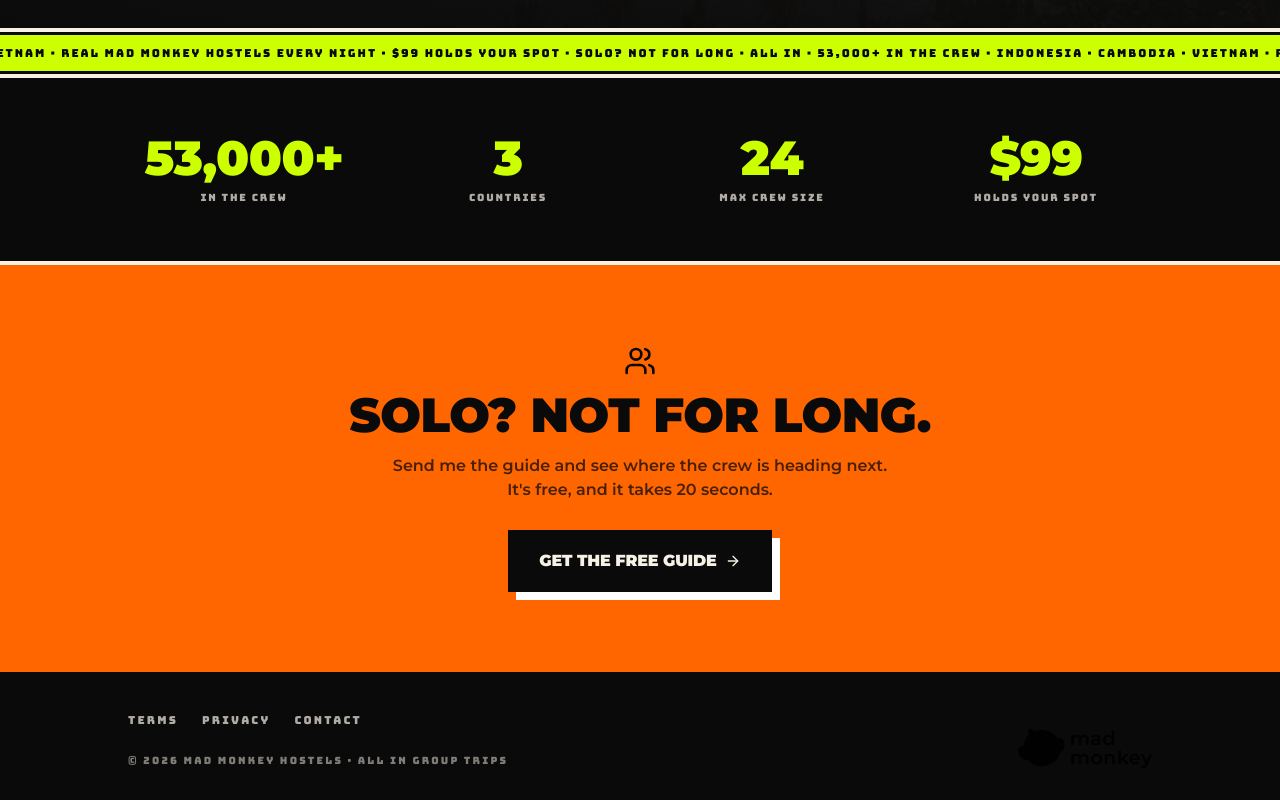
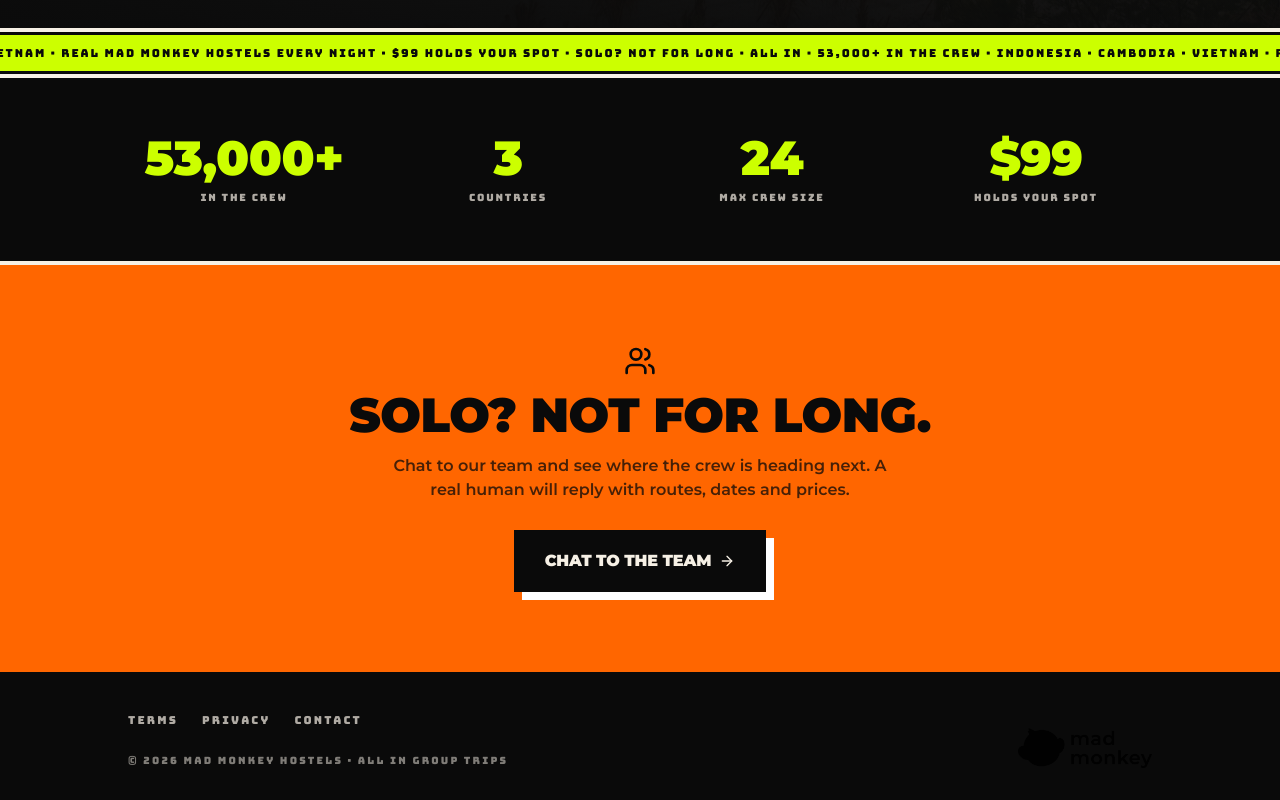
Before and after one commit to CFSiteDesign/lead-gen-page-for-all-in-meta-ad, a React (Vite) app: page / in a window 1280 px wide. Shown: the part 817-1617 px from the top of the page. Built offline with nearby package versions, Linux system fonts and the light colour scheme; no server answers; the HTML template or start-up script is replaced by a standard one.

Commit message:
Changes
Co-authored-by: CFSiteDesign <254830542+CFSiteDesign@users.noreply.github.com>

```diff
--- a/src/pages/Index.tsx
+++ b/src/pages/Index.tsx
@@ -116,16 +116,17 @@ export default function Index() {
             SOLO? NOT FOR LONG.
           </h2>
           <p className="mt-4 max-w-lg text-sm font-semibold leading-snug text-mm-black/75 md:text-base">
-            Send me the guide and see where the crew is heading next. It's free, and it takes 20 seconds.
+            Chat to our team and see where the crew is heading next. A real human will reply with routes, dates and prices.
           </p>
           <a
             href="#get-the-guide"
             className="mt-7 inline-flex items-center gap-2 border-[3px] border-mm-black bg-mm-black px-7 py-4 font-display text-base text-mm-bone shadow-mm-paper transition-transform hover:-translate-x-[2px] hover:-translate-y-[2px]"
           >
-            GET THE FREE GUIDE <ArrowRight className="h-4 w-4" aria-hidden="true" />
+            CHAT TO THE TEAM <ArrowRight className="h-4 w-4" aria-hidden="true" />
           </a>
         </div>
       </section>
+
 
       <Footer />
     </main>
```
